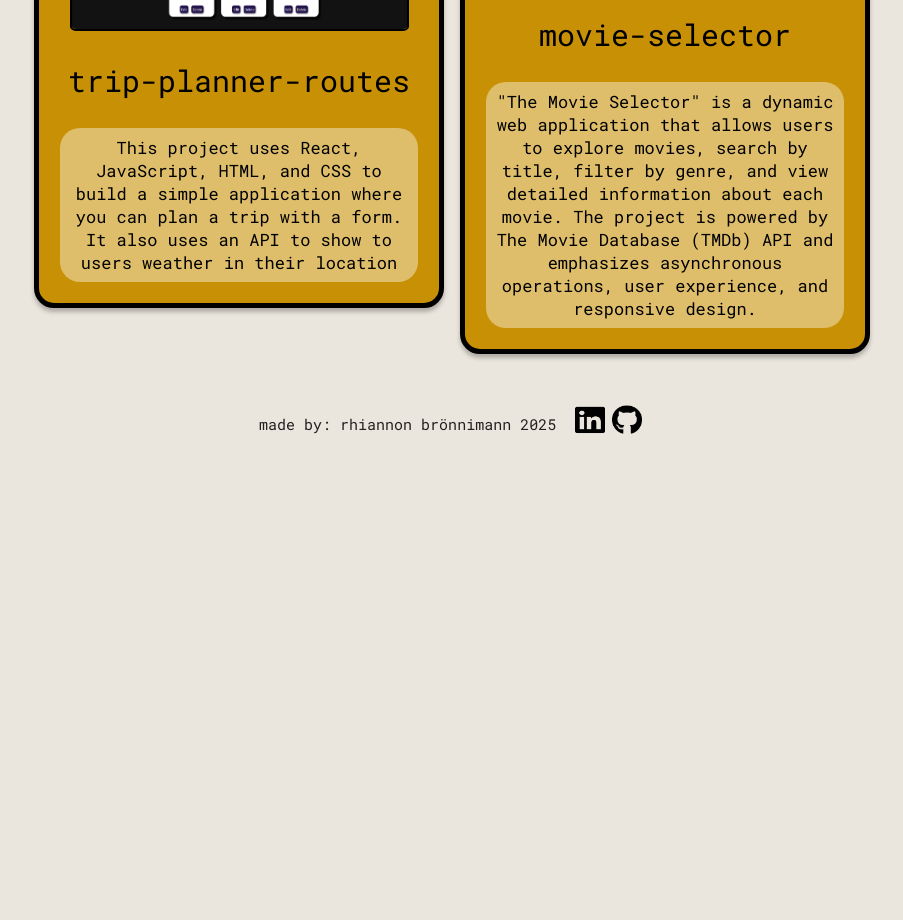
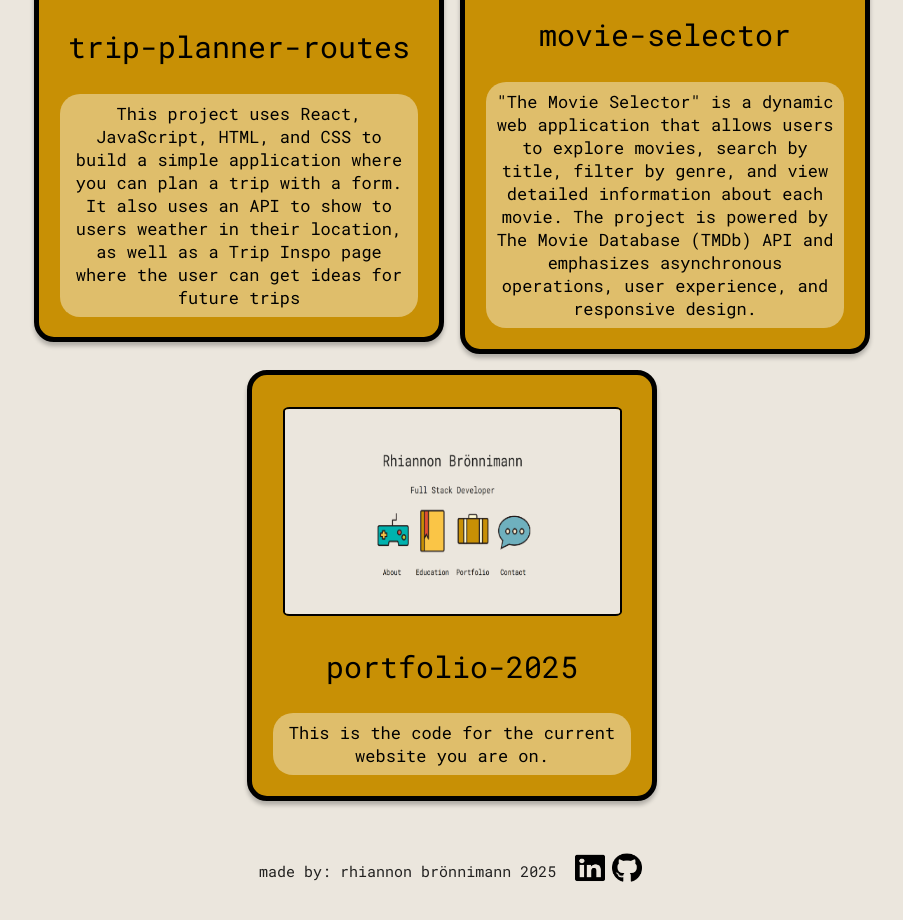
Before and after one commit to Rhibro/portfolio-2025, a React (Vite) app: page /portfolio in a window 1280 px wide. Shown: the part 500-1420 px from the top of the page, without its empty margins (188-1091 px from the left). Before the commit the page ends 986 px from the top, so only its background shows below. Built offline with nearby package versions, Linux system fonts and the light colour scheme.

Commit message:
added portfolio projects

```diff
--- a/src/components/portfolio/PortData.jsx
+++ b/src/components/portfolio/PortData.jsx
@@ -1,19 +1,27 @@
 import tripPlanner from "../../assets/tripPlanner.png";
 import movieSelector from "../../assets/movie-selector-home.png";
+import portfoliopic from "../../assets/portfolio-2025-pic.png"
 
 export const PortData = [
     {
-        pageLink: '',
+        pageLink: 'https://github.com/Rhibro/trip-planner-routes/tree/main',
         image: tripPlanner,
         projectName: 'trip-planner-routes',
         projectInfo:
-            'This project uses React, JavaScript, HTML, and CSS to build a simple application where you can plan a trip with a form. It also uses an API to show to users weather in their location',
+            'This project uses React, JavaScript, HTML, and CSS to build a simple application where you can plan a trip with a form. It also uses an API to show to users weather in their location, as well as a Trip Inspo page where the user can get ideas for future trips ',
     },
     {
-        pageLink: '',
+        pageLink: 'https://github.com/Rhibro/movie-selector',
         image: movieSelector,
         projectName: 'movie-selector',
         projectInfo:
             '"The Movie Selector" is a dynamic web application that allows users to explore movies, search by title, filter by genre, and view detailed information about each movie. The project is powered by The Movie Database (TMDb) API and emphasizes asynchronous operations, user experience, and responsive design.',
     },
+    {
+        pageLink: 'https://github.com/Rhibro/portfolio-2025/tree/main',
+        image: portfoliopic,
+        projectName: 'portfolio-2025',
+        projectInfo:
+            'This is the code for the current website you are on.',
+    },
 ];
--- a/src/components/portfolio/PortDataComponent.jsx
+++ b/src/components/portfolio/PortDataComponent.jsx
@@ -2,7 +2,7 @@ export default function PortDataComponent({ pageLink, image, projectName, projec
     return (
         <div className="portBox">
             <div>
-            <a href={pageLink}>
+            <a href={pageLink} target="_blank">
             <img className="webEx" src={image} />
             </a>
             </div>
--- a/src/router/router.jsx
+++ b/src/router/router.jsx
@@ -4,8 +4,6 @@ import About from '../components/about/About';
 import Education from '../components/education/Education';
 import Portfolio from '../components/portfolio/Portfolio';
 import Contact from '../components/contact/Contact';
-
-
 
 const router = createBrowserRouter([
     {
```
Also changed, not shown: src/assets/portfolio-2025-pic.png (added).
